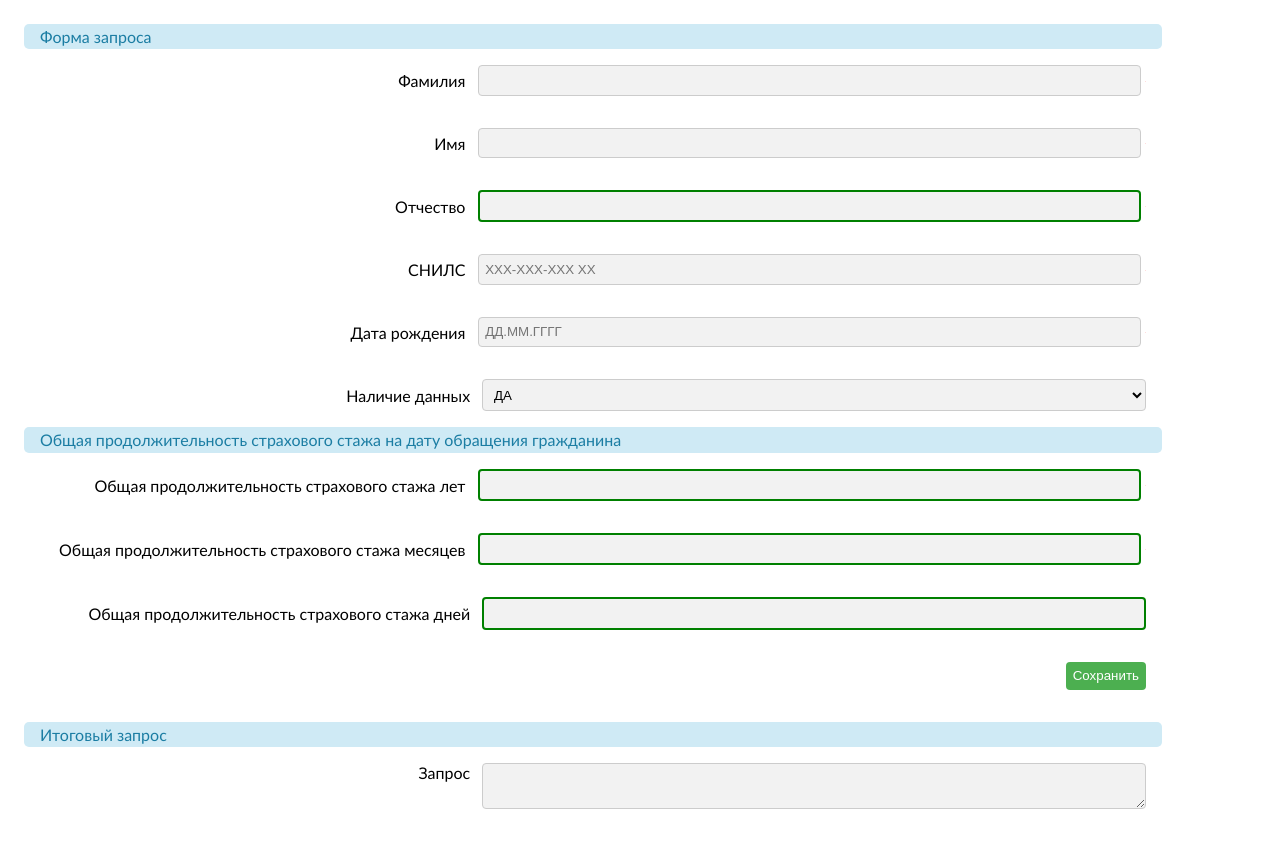
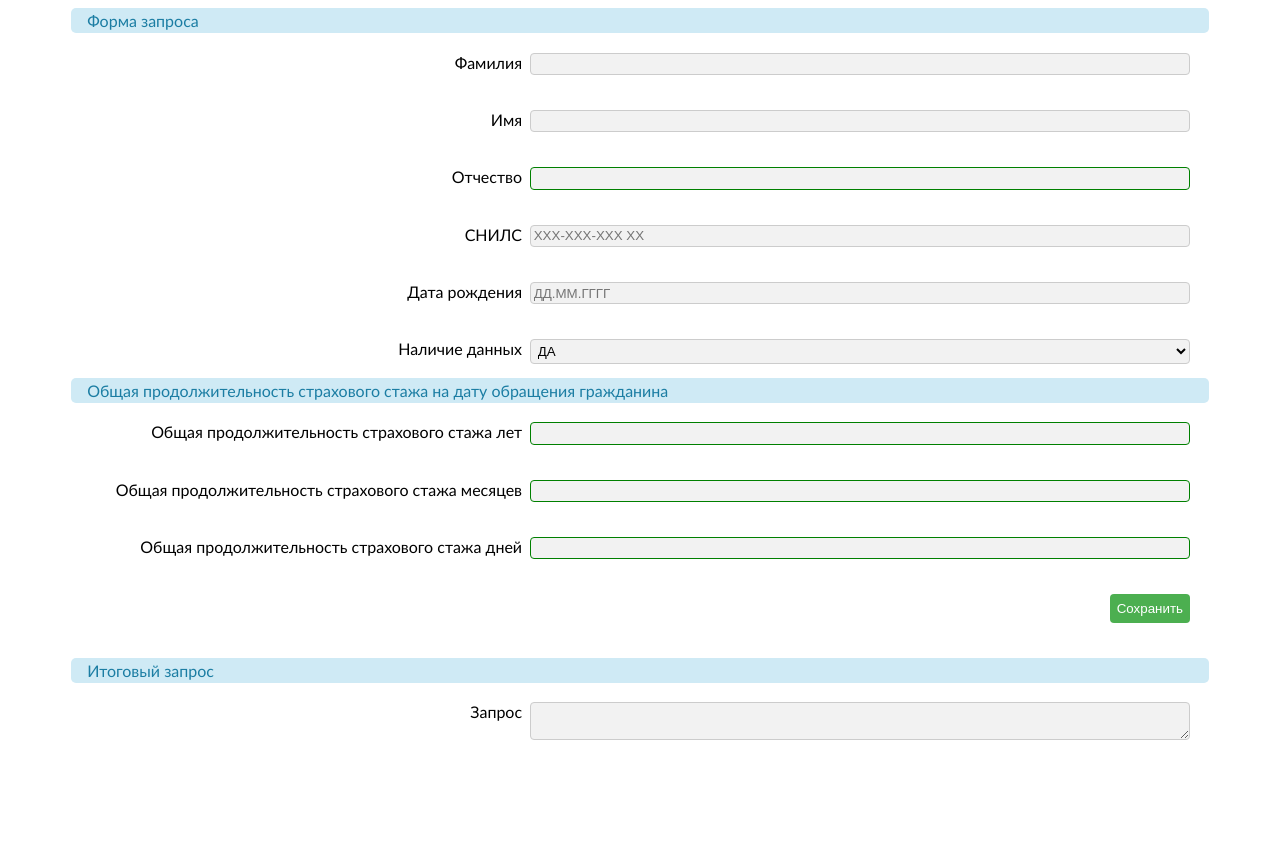
Before and after one commit to pekatet/form-test, a plain HTML site: page index.html in a window 1280 px wide. After the commit the page ends 800 px from the top, so only its background shows below. Drawn offline with Linux system fonts and the light colour scheme.

Commit message:
visual fixes

```diff
--- a/index.html
+++ b/index.html
@@ -98,6 +98,7 @@
             min="0"
             max="99"
           />
+          <span class=error></span>
         </div>
         <div class="labled-input">
           <button
--- a/script.js
+++ b/script.js
@@ -33,7 +33,6 @@ function formToXml(form){
   }
   xmldata.push(periodGroup.outerHTML)
   xmldata.push("</ЗАПРОС_СВЕДЕНИЙ_О_СТРАХОВОМ_СТАЖЕ>");
-  console.log(xmldata);
   if(!error){
     xmlInput.value = xmldata.join("\n");
   }
--- a/styles.css
+++ b/styles.css
@@ -11,13 +11,11 @@ body {
 
 .page {
   width: 90%;
-
-  border-radius: 5px;
-  padding: 1em;
+  padding: 0 5%;
 }
 
 .labled-input {
-  padding: 1em;
+  padding: 1.2em;
   text-align: end;
 }
 
@@ -33,17 +31,17 @@ body {
 
 input[type=text], [type=number], select, textarea {
   width: 60%;
-  padding: 0.5em;
-  display: inline-block;
+  padding: 0.2em;
   border: 1px solid #ccc;
   border-radius: 4px;
   box-sizing: border-box;
   background-color: #f2f2f2;
   resize: vertical;
+  float: right;
 }
 
 input:valid {
-  border: 2px solid green;
+  border: 1px solid green;
 }
 
 label{
@@ -58,16 +56,15 @@ label{
 }
 
 .error {
-  display: inline-block;
-  white-space: nowrap;
-  padding: 0.3;
-  margin-bottom: 0.3em;
+  padding: 0;
+  margin-top: 0.1em;
   font-size: 80%;
   color: #900;
   background-color: rgb(255, 215, 215);
-  border-radius: 0 5px 5px 5px;
-
+  border-radius: 5px;
   box-sizing: border-box;
+  float: right;
+  clear: right;
 }
 
 .error.active {
```
